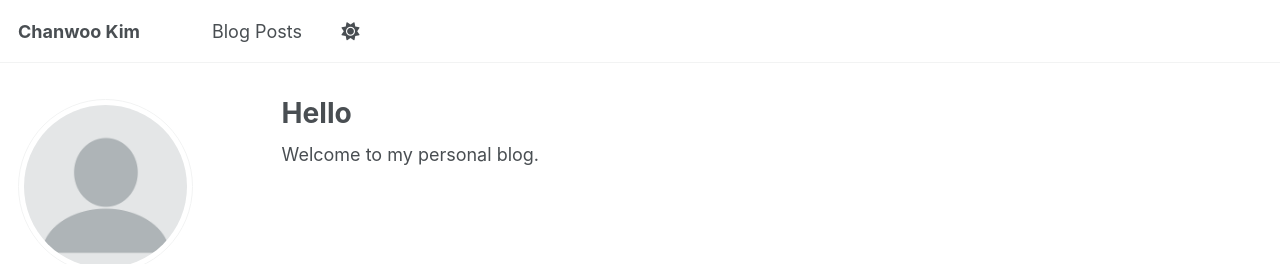
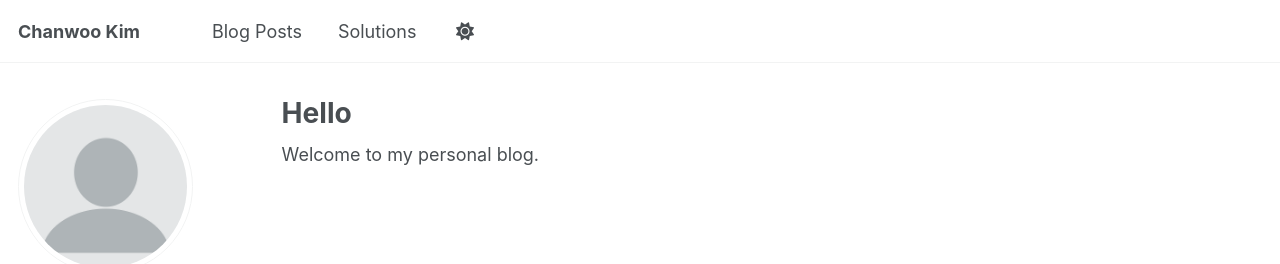
Before and after one commit to chanwoo-kim04/chanwoo-kim04.github.io, a Jekyll site: the page built from _pages/about.md, in a window 1280 px wide. Shown: the top 264 px of the page. Built offline with Jekyll 4.4.1, drawn with Linux system fonts in a browser that asks for light colours; a script that is not in the unit is left out.

Commit message:
Update navigation.yml

```diff
--- a/_data/navigation.yml
+++ b/_data/navigation.yml
@@ -23,6 +23,9 @@ main:
   - title: "Blog Posts"
     url: /year-archive/
 
+  - title: "Solutions"
+    url: /solutions/
+
   # - title: "CV"
   #   url: /cv/
 
```
